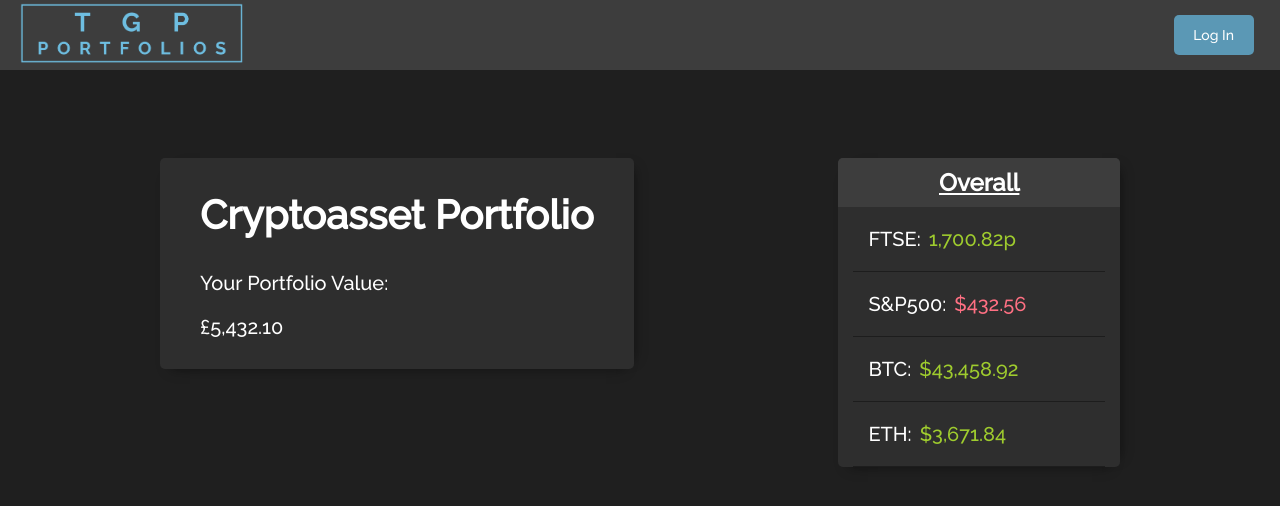
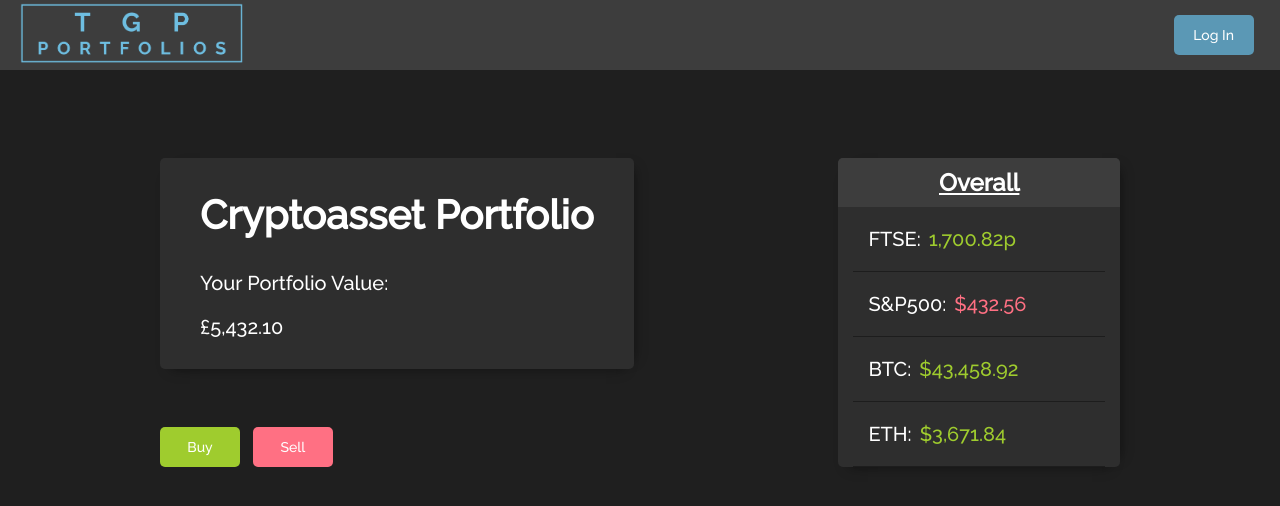
Before and after one commit to TedPhillips1/portfolio-tracker, a Next.js app in the folder portfolio-tracker/: page /crypto in a window 1280 px wide. Shown: the top 506 px of the page. Built offline with nearby package versions, Linux system fonts and the light colour scheme; no server answers.

Commit message:
added buy and sell buttons

```diff
--- a/portfolio-tracker/components/atoms/bs-button/bs-button-styled.ts
+++ b/portfolio-tracker/components/atoms/bs-button/bs-button-styled.ts
@@ -4,4 +4,24 @@ type Props = {
   toggle: boolean;
 };
 
-export const BSButton = styled.button<Props>``;
+export const BSButton = styled.button<Props>`
+  margin: 1vw;
+  border: none;
+  background-color: ${(props) => (props.toggle ? "#9FCC2E" : "#FF7083")};
+  width: 80px;
+  height: 40px;
+  border-radius: 5px;
+  font-size: 14px;
+  margin-left: 0;
+  margin-bottom: 0;
+
+  &:hover {
+    opacity: 0.6;
+    cursor: pointer;
+  }
+
+  &:active {
+    opacity: 0.3;
+    cursor: pointer;
+  }
+`;
--- /dev/null
+++ b/portfolio-tracker/components/molecules/bs-button-bar/bs-button-bar-component.tsx
@@ -0,0 +1,13 @@
+import { BSButtonBar } from "./bs-button-bar-styled";
+import BSButtonComponent from "../../atoms/bs-button/bs-button-component";
+
+function BSButtonBarComponent() {
+  return (
+    <BSButtonBar>
+      <BSButtonComponent toggle={true} text="Buy" onClick={() => {}} />
+      <BSButtonComponent toggle={false} text="Sell" onClick={() => {}} />
+    </BSButtonBar>
+  );
+}
+
+export default BSButtonBarComponent;
--- /dev/null
+++ b/portfolio-tracker/components/molecules/bs-button-bar/bs-button-bar-styled.ts
@@ -0,0 +1,7 @@
+import styled from "styled-components";
+
+export const BSButtonBar = styled.div`
+  display: flex;
+  flex-wrap: nowrap;
+  align-content: flex-start;
+`;
--- a/portfolio-tracker/components/molecules/cs-text-content/cs-text-content-styled.ts
+++ b/portfolio-tracker/components/molecules/cs-text-content/cs-text-content-styled.ts
@@ -8,4 +8,5 @@ export const CSTextContent = styled.section`
     10px 0 12px -10px rgba(0, 0, 0, 0.4);
   height: fit-content;
   padding-bottom: 10px;
+  top: 0;
 `;
--- a/portfolio-tracker/components/organisms/crypto-page/crypto-page-component.tsx
+++ b/portfolio-tracker/components/organisms/crypto-page/crypto-page-component.tsx
@@ -1,3 +1,4 @@
+import BSButtonBarComponent from "../../molecules/bs-button-bar/bs-button-bar-component";
 import CSTextContentComponent from "../../molecules/cs-text-content/cs-text-content-component";
 import MarketIndicatorComponent from "../../molecules/market-indicator/market-indicator-component";
 import { CryptoPage } from "./crypto-page-styled";
@@ -6,7 +7,10 @@ function CryptoPageComponent() {
   return (
     <CryptoPage>
       <div className="top-content">
-        <CSTextContentComponent />
+        <div className="column">
+          <CSTextContentComponent />
+          <BSButtonBarComponent />
+        </div>
         <MarketIndicatorComponent />
       </div>
     </CryptoPage>
--- a/portfolio-tracker/components/organisms/crypto-page/crypto-page-styled.ts
+++ b/portfolio-tracker/components/organisms/crypto-page/crypto-page-styled.ts
@@ -9,4 +9,10 @@ export const CryptoPage = styled.main`
     flex-direction: row;
     justify-content: space-between;
   }
+
+  .column {
+    display: flex;
+    flex-direction: column;
+    justify-content: space-between;
+  }
 `;
```
Also changed, not shown: portfolio-tracker/components/molecules/display-table/display-table-component.tsx (added), portfolio-tracker/components/molecules/display-table/display-table-styled.ts (added).
